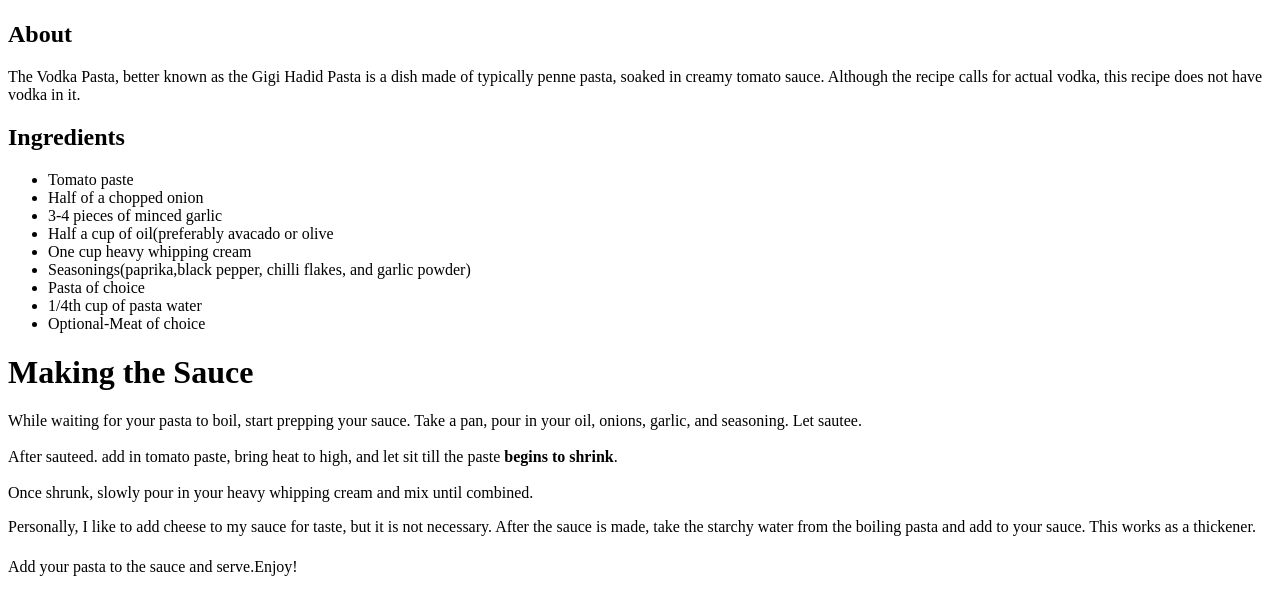
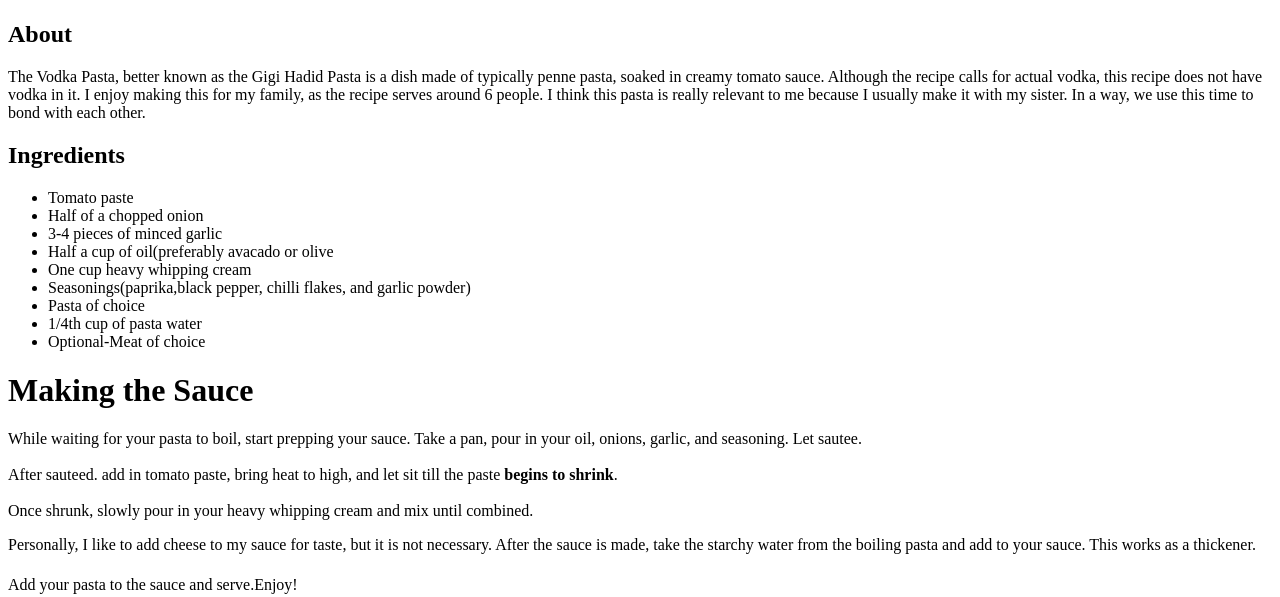
Before and after one commit to kaavya0623/kaavya0623.github.io, a plain HTML site: page index.html in a window 1280 px wide. Shown: the part 409-1006 px from the top of the page. Drawn offline with Linux system fonts and the light colour scheme.

Commit message:
Update index.html

```diff
--- a/index.html
+++ b/index.html
@@ -6,7 +6,7 @@
   <h1>Spicy Vodka Pasta</h1>
  <img src="https://www.pexels.com/photo/delicious-penne-pasta-topped-with-grated-cheese-in-macro-shot-5419344/"/>
   <h2>About</h2>
-  <p>The Vodka Pasta, better known as the Gigi Hadid Pasta is a dish made of typically penne pasta, soaked in creamy tomato sauce. Although the recipe calls for actual vodka, this recipe does not have vodka in it.</p>
+  <p>The Vodka Pasta, better known as the Gigi Hadid Pasta is a dish made of typically penne pasta, soaked in creamy tomato sauce. Although the recipe calls for actual vodka, this recipe does not have vodka in it. I enjoy making this for my family, as the recipe serves around 6 people. I think this pasta is really relevant to me because I usually make it with my sister. In a way, we use this time to bond with each other. </p>
   <h2>Ingredients</h2>
     <ul>
       <li>Tomato paste</li>
```
